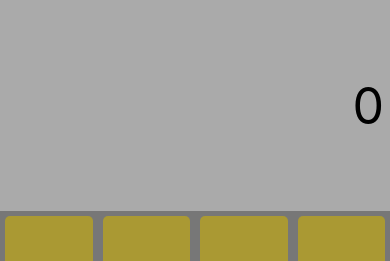
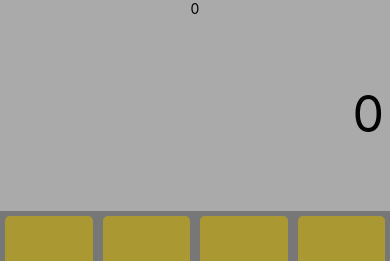
Before and after one commit to igor138/calc, a React Native app: screen / in a window 390 px wide. Shown: the top 261 px of the page. Built offline with nearby package versions, Linux system fonts and the light colour scheme.

Commit message:
debug dispay

```diff
--- a/containers/Display.js
+++ b/containers/Display.js
@@ -1,6 +1,6 @@
 // @flow
 import React from 'react';
-import { View, StyleSheet } from 'react-native';
+import { View, StyleSheet, Text } from 'react-native';
 import Digit from '../components/Digit';
 import ServiceSymbols from '../components/ServiceSymbols';
 
@@ -8,8 +8,15 @@ const style = StyleSheet.create({
   display: {
     flex: 1,
     flexDirection: 'row',
+  },
+  container: {
+    flex: 1,
+    flexDirection: 'column',
     alignItems: 'stretch',
     backgroundColor: '#aaa',
+  },
+  debugDisplay: {
+    textAlign: 'center',
   },
 });
 
@@ -35,9 +42,14 @@ const Display = ({ displayValue, minus, error }: Props) => {
     digits.unshift(<Digit key={i} digit={digit} dot={dot} />);
   }
   return (
-    <View style={style.display}>
-      <ServiceSymbols error={error} minus={minus} />
-      {digits}
+    <View style={style.container}>
+      <Text style={style.debugDisplay}>
+        {displayValue}
+      </Text>
+      <View style={style.display}>
+        <ServiceSymbols error={error} minus={minus} />
+        {digits}
+      </View>
     </View>
   );
 };
```
